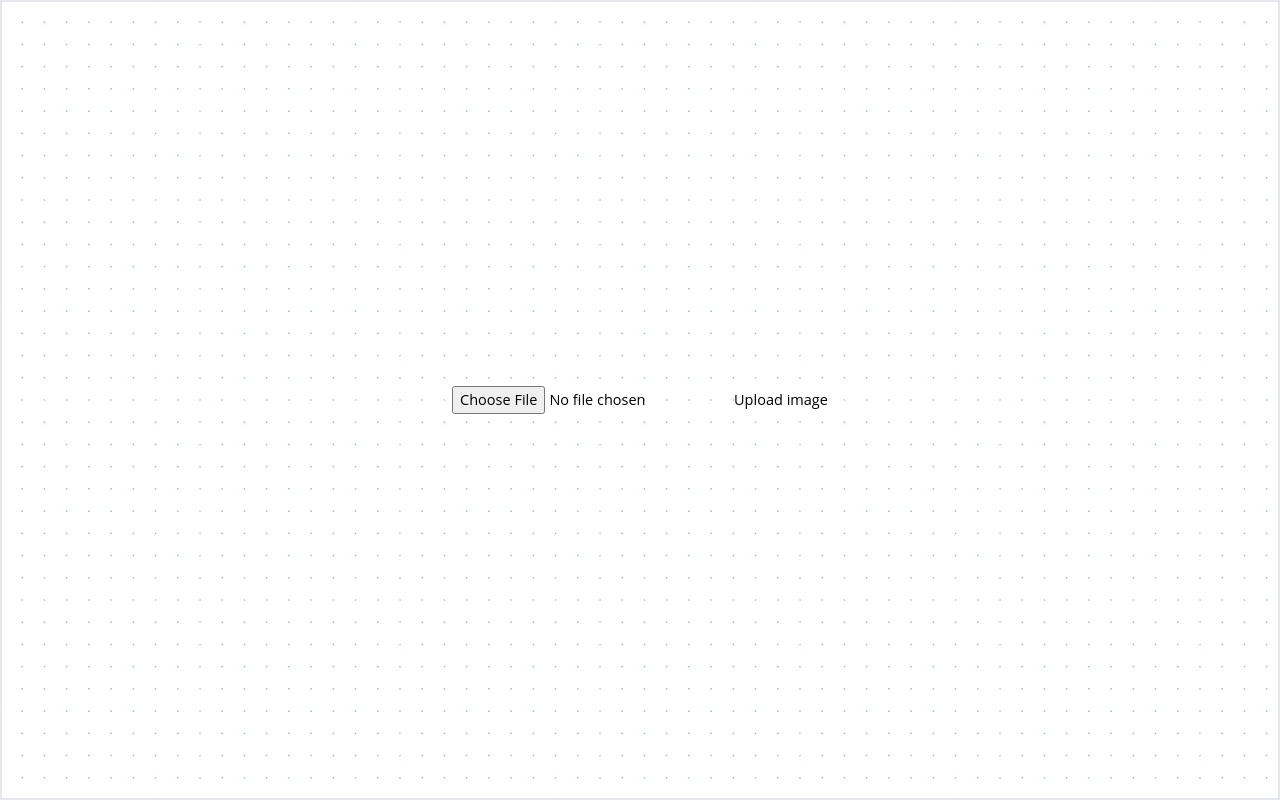
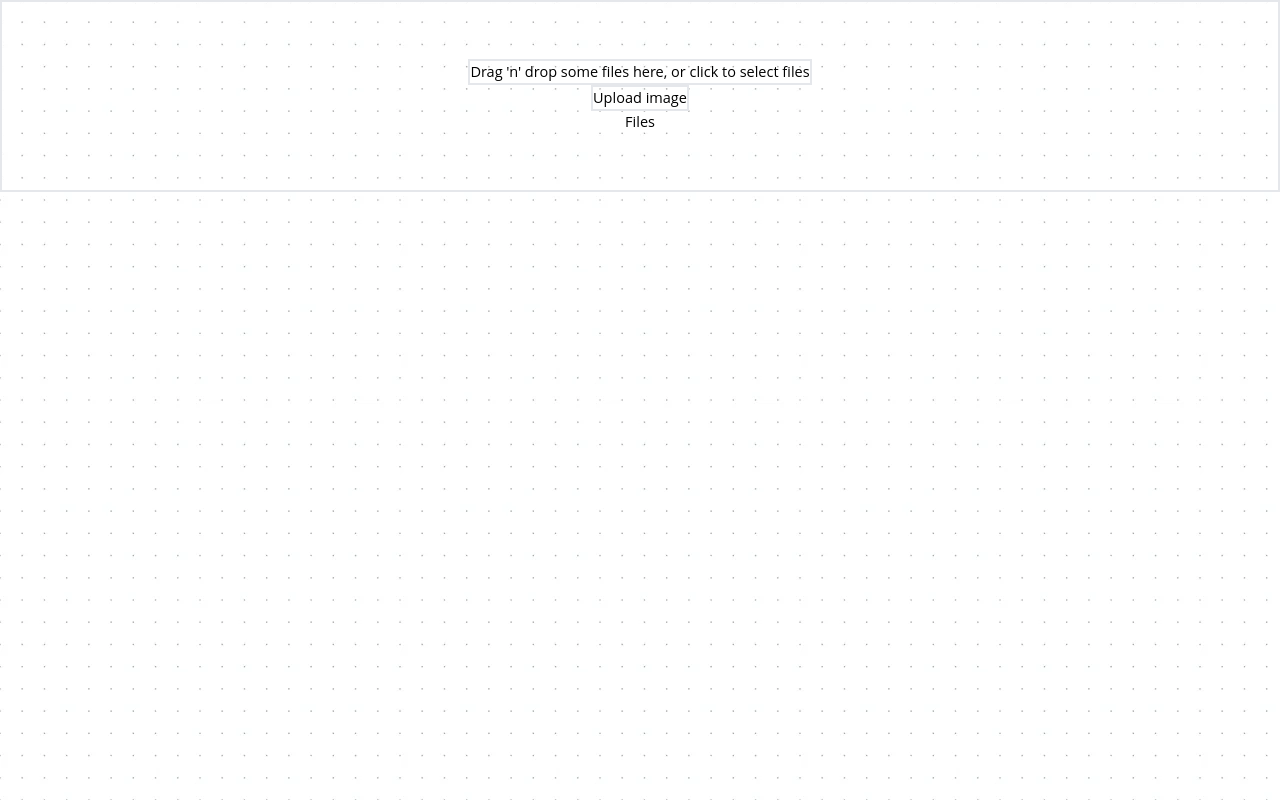
Before and after one commit to rihitoRiku/shiroplaneApp, a React (Create React App) app: page /dashboard in a window 1280 px wide. Built offline with nearby package versions, Linux system fonts and the light colour scheme.

Commit message:
try react-dropzone

```diff
--- a/package.json
+++ b/package.json
@@ -9,6 +9,7 @@
     "axios": "^1.4.0",
     "react": "^18.2.0",
     "react-dom": "^18.2.0",
+    "react-dropzone": "^11.2.4",
     "react-icons": "^4.10.1",
     "react-router-dom": "^6.14.0",
     "react-scripts": "5.0.1",
--- a/src/pages/dashboard/Dashboard.jsx
+++ b/src/pages/dashboard/Dashboard.jsx
@@ -1,13 +1,15 @@
 import React, { useState } from "react";
-import { Link } from "react-router-dom";
+import { useDropzone } from "react-dropzone";
 import Axios from "axios";
 
 function Dasboard() {
   const [imageSelected, setImageSelected] = useState("");
-  const UploadImage = (files) => {
-    console.log(files[0]);
+  const { acceptedFiles, getRootProps, getInputProps } = useDropzone();
+
+  const UploadImage = () => {
+    console.log(acceptedFiles[0]);
     const formData = new FormData();
-    formData.append("file", imageSelected);
+    formData.append("file", acceptedFiles[0]);
     formData.append("upload_preset", "er4tbb4l");
 
     Axios.post(
@@ -17,17 +19,29 @@ function Dasboard() {
       console.log(Response);
     });
   };
+
+  const files = acceptedFiles.map((file) => (
+    <li key={file.path}>
+      {file.path} - {file.size} bytes
+    </li>
+  ));
+
   return (
     <>
-      <div className="flex items-center justify-center w-full h-screen border-2">
-        <input
-          className=""
-          type="file"
-          onChange={(event) => {
-            setImageSelected(event.target.files[0]);
-          }}
-        />
-        <button onClick={UploadImage}>Upload image</button>
+      <div className="flex flex-col items-center justify-center w-full h-48 border-2">
+        <div className=" border-2">
+          <div {...getRootProps({ className: "dropzone" })}>
+            <input {...getInputProps()} />
+            <p>Drag 'n' drop some files here, or click to select files</p>
+          </div>
+        </div>
+        <div className=" border-2">
+          <button onClick={UploadImage}>Upload image</button>
+        </div>
+        <aside>
+          <h4>Files</h4>
+          <ul>{files}</ul>
+        </aside>
       </div>
     </>
   );
```
Also changed, not shown: src/pages/dashboard/Dashboard.css (added, +43 -0 lines), 1 other file (tests, documents, lock files or other folders).
